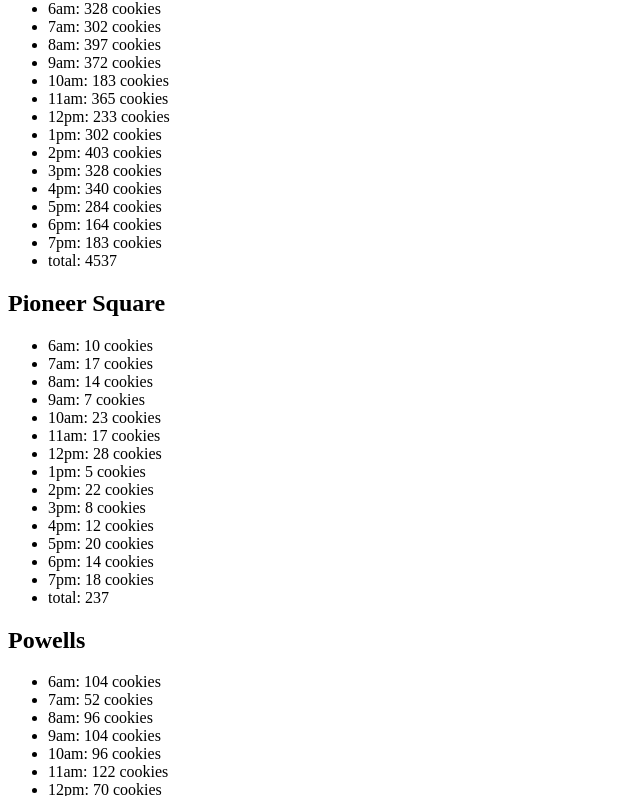
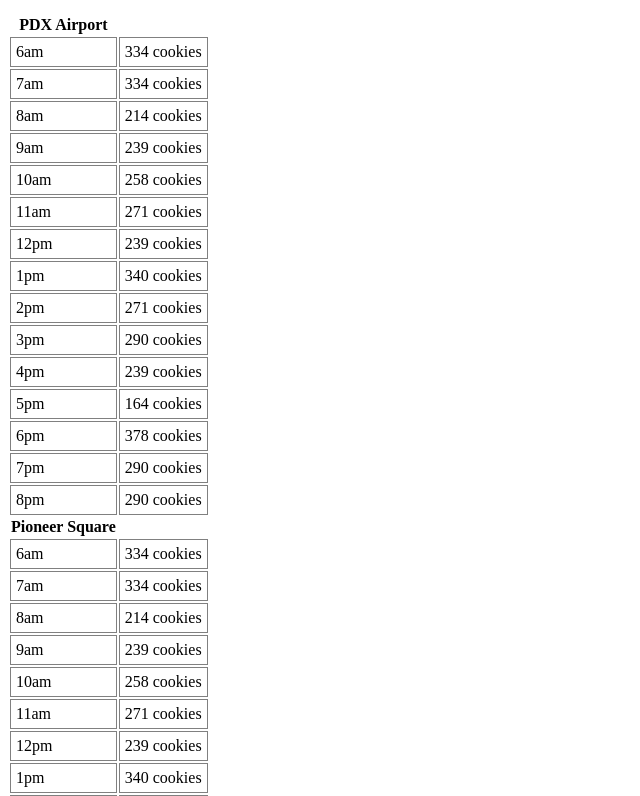
Before and after one commit to cynthiaprevatte/cookie-stand, a plain HTML site: page index.html in a window 1280 px wide. Shown: the part 67-863 px from the top of the page, without its empty margins (0-640 px from the left). Drawn offline with Linux system fonts and the light colour scheme.

Commit message:
changed to table data

```diff
--- a/index.html
+++ b/index.html
@@ -2,12 +2,21 @@
 <html>
 	<head>
 		<title>Salmon Cookies</title>
+        <style>
+            table {
+                empty-cells: show;
+            }
+            td {
+                border: 1px solid gray;
+                padding: 5px;
+            }
+        </style>
 	</head>
 	<body>
-       <div id = "container">
-
-       </div>
-
+        <h1>Cookies</h1>
+        <div id = "container"></div>
+        <table id = 'cookies'>
+        </table>
         <script src="./js/app.js"></script>
 	</body>
 </html>
--- a/js/app.js
+++ b/js/app.js
@@ -1,113 +1,63 @@
-/*
-calculate the number of cookies each location must make every day to manage its supply inventory and baking schedule.
-The number of cookies to make depends on the hours (6:00 AM to 8:00 PM) and a few factors unique to each location:
-
---create a separate JS object literal (no constructor functions yet) for each shop location that does the following:
---Stores the min/max hourly customers, and the average cookies per customer, in object properties
---Uses a method of that object to generate a random number of customers per hour. Objects/Math/random
---Calculate and store the simulated amounts of cookies purchased for each hour at each location using average cookies purchased and the random number of customers generated
---Store the results for each location in a separate array... perhaps as a property of the object representing that location
---Display the values of each array as unordered lists in the browser
---Calculate the sum of these hourly totals */
-
 
 "use strict";
 
-var airportLoc = {
-    name: 'PDX Airport',
-    minHourlyCust: 23,
-    maxHourlyCust: 65,
-    avgCookiesPerCust: 6.3,
-    result: [],
+function Location( name, minHourlyCust, maxHourlyCust, avgCookiesPerCust ) {
+    this.name = name;
+    this.minHourlyCust = minHourlyCust;
+    this.maxHourlyCust = maxHourlyCust;
+    this.avgCookiesPerCust = avgCookiesPerCust
+}
 
-    getRandom: function () {
+Location.prototype.result = [];
+
+Location.prototype.times = ['6am', '7am', '8am', '9am', '10am', '11am', '12pm', '1pm', '2pm', '3pm', '4pm', '5pm', '6pm', '7pm', '8pm'];
+
+Location.prototype.getRandom = function () {
     var randomCookies = (Math.floor(Math.random() * (this.maxHourlyCust - this.minHourlyCust)) + this.minHourlyCust) * this.avgCookiesPerCust;
     this.result.push(Math.round(randomCookies));
 }
-};
 
-var pioneerLoc = {
-    name: 'Pioneer Square',
-    minHourlyCust: 3,
-    maxHourlyCust: 24,
-    avgCookiesPerCust: 1.2,
-    result: [],
+Location.prototype.render = function ( table ) {
 
-    getRandom: function () {
-        var randomCookies = (Math.floor(Math.random() * (this.maxHourlyCust - this.minHourlyCust)) + this.minHourlyCust) * this.avgCookiesPerCust;
-        this.result.push(Math.round(randomCookies));
+    for (var i = 0; i < this.times.length; i++) {
+        var row = document.createElement( 'tr' );
+        this.getRandom();
+
+        createCell( 'td', this.times[i], row );
+        createCell( 'td', this.result[i] + ' cookies', row );
+        table.appendChild(row);
     }
-};
-
-var powellLoc = {
-    name: 'Powells',
-    minHourlyCust: 11,
-    maxHourlyCust: 38,
-    avgCookiesPerCust: 3.7,
-    result: [],
-
-    getRandom: function () {
-        var randomCookies = (Math.floor(Math.random() * (this.maxHourlyCust - this.minHourlyCust)) + this.minHourlyCust) * this.avgCookiesPerCust;
-        this.result.push(Math.round(randomCookies));
-    }
-};
-
-var stJohnsLoc = {
-    name: 'Saint Johns',
-    minHourlyCust: 20,
-    maxHourlyCust: 38,
-    avgCookiesPerCust: 2.3,
-    result: [],
-
-    getRandom: function () {
-        var randomCookies = (Math.floor(Math.random() * (this.maxHourlyCust - this.minHourlyCust)) + this.minHourlyCust) * this.avgCookiesPerCust;
-        this.result.push(Math.round(randomCookies));
-    }
-};
-
-var waterFrontLoc = {
-    name: 'Water Front',
-    minHourlyCust: 2,
-    maxHourlyCust: 16,
-    avgCookiesPerCust: 4.6,
-    result: [],
-
-    getRandom: function () {
-        var randomCookies = (Math.floor(Math.random() * (this.maxHourlyCust - this.minHourlyCust)) + this.minHourlyCust) * this.avgCookiesPerCust;
-        this.result.push(Math.round(randomCookies));
-    }
-};
-
-function displayResult( loc ) {
-
-    var section = document.createElement('section');
-    var header = document.createElement('h2');
-
-    var container = document.getElementById('container');
-    container.appendChild(section);
-
-    header.innerText = loc.name;
-    section.appendChild(header);
-
-    var ul = document.createElement('ul');
-    section.appendChild(ul);
-
-    var times = ['6am', '7am', '8am', '9am', '10am', '11am', '12pm', '1pm', '2pm', '3pm', '4pm', '5pm', '6pm', '7pm', '8pm'];
-
-    for (var i = 0, total = 0; i < times.length; i++) {
-        loc.getRandom();
-        total += loc.result[i];
-        var li = document.createElement('li');
-        li.innerText = times[i] + ': ' + loc.result[i] + ' cookies';
-        ul.appendChild(li);
 }
 
-    li.innerText = 'total: ' + total;
-    ul.appendChild( li );
+// create locations
+var airport = new Location('PDX Airport', 23, 65, 6.3 );
+var pioneer = new Location( 'Pioneer Square', 3, 24, 1.2 );
+var powell = new Location( 'Powells', 11, 38, 3.7 );
+var stJohns = new Location( 'St Johns', 20, 38, 2.3 );
+var waterFront = new Location( 'Water Front', 2, 16, 4.6 );
+
+var locations = ['PDX Airport', 'Pioneer Square', 'Powells', 'St Johns', 'Water Front'];
+
+function displayResult( loc ) { //table
+
+    var tableElement = document.getElementById( 'cookies' );
+
+    var tableRowHeader = document.createElement( 'tr' );
+    createCell( 'th', loc.name,  tableRowHeader );
+
+    tableElement.appendChild( tableRowHeader );
+
+    loc.render( document.getElementById( 'cookies' ) ); // add data to the table
 }
 
-displayResult( airportLoc );
-displayResult( pioneerLoc );
-displayResult( powellLoc );
-displayResult( stJohnsLoc );
-displayResult( waterFrontLoc );
+function createCell(cellType, content, row) { //helper function
+    var cell = document.createElement(cellType);
+    cell.innerText = content;
+    row.appendChild(cell);
+}
+
+displayResult( airport );
+displayResult( pioneer );
+displayResult( powell );
+displayResult( stJohns );
+displayResult( waterFront );
```
Lines whose indentation alone changed are shown as unchanged.
